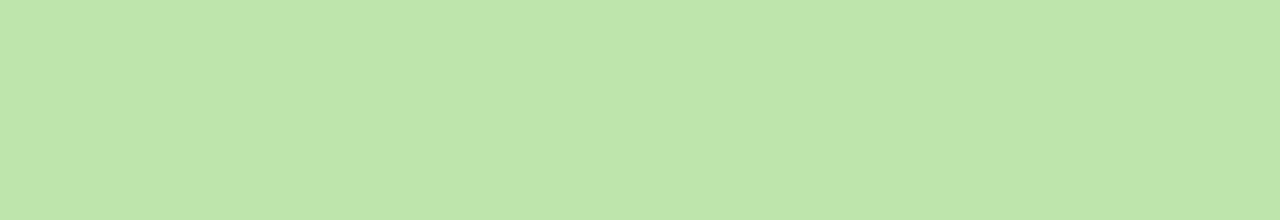
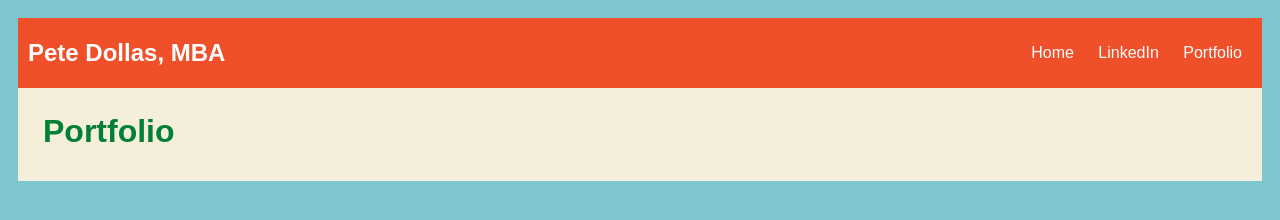
Before and after one commit to pete-dollas/2023-Academic-Projects, a plain HTML site: page portfolio.html in a window 1280 px wide. Drawn offline with Linux system fonts and the light colour scheme.

Commit message:
technically compliant version up to assignment

```diff
--- a/portfolio.html
+++ b/portfolio.html
@@ -1,14 +1,111 @@
 <!DOCTYPE html>
 <html>
     <head>
+        <! Meta items and my attempt at CSS style sheet >
         <meta http-equiv="x-ua-compatible" content="ie=edge" />
         <meta name="viewport" content="width=device-width, initial-scale=1" />
         <link rel="stylesheet" type="text/css" href="https://pete-dollas.github.io/style.css" />
 
         <title>Pete Dollas, MBA</title>
+
+        <style type="text/css">
+            body {
+                background: rgb(125, 198, 205);
+                color: rgb(45, 45, 45);
+                padding: 10px;
+                font-family: arial;
+            }
+            header {
+                font-size: 1.5em;
+                font-weight: bold;
+            }
+            h1 {
+                margin: 10px;
+            }
+            #all-contents {
+                max-width: 800px;
+                margin: auto;
+            }
+
+            /* navigation menu */
+            nav {
+                background: rgb(239, 80, 41);
+                margin: 0 auto;
+                display: flex;
+                padding: 10px;
+            }
+            nav header {
+                display: flex;
+                align-items: center;
+                color: rgb(255, 255, 255);
+                flex: 1;
+            }
+            nav ul {
+                list-style-image: none;
+            }
+            nav li {
+                display: inline-block;
+                padding: 0 10px;
+            }
+            nav a {
+                text-decoration: none;
+                color: #fff;
+            }
+
+            /* main container area beneath menu */
+            main {
+                background: rgb(245, 238, 219);
+                display: flex;
+            }
+            .content {
+                flex: 1;
+                padding: 15px;
+            }
+             /* portfolio styles */
+             #portfolio {
+                list-style-type: none;
+                padding-left: 0;
+            }
+
+            #portfolio li {
+                background: #fff;
+                padding: 10px;
+                border-radius: 10px;
+                margin-bottom: 10px;
+            }
+
+            #portfolio li:hover {
+                background: #eee;
+            }
+
+            #portfolio a {
+                text-decoration: none;
+                color: #454545;
+            }
+        </style>
         <body>
             <div id="all contents">
-
+                <nav>
+                    <header>Pete Dollas, MBA</header>
+                <ul>
+                    <li>
+                        <a href="index.html"> Home </a>
+                    </li>
+                    <li>
+                        <a href="https://www.linkedin.com/in/peter-d-337383260/"> LinkedIn </a>
+                    </li>
+                    <li>
+                        <a href="portfolio.html"> Portfolio </a>
+                    </li>
+                </ul>
+                </nav>
+                <main>
+                    <div class="content">
+                        <h1>Portfolio</h1>
+                        <ul id="portfolio">
+                        </ul>
+                    </div>
+                </main>
             </div>
         </body>
     </head>
```
Also changed, not shown: index.html (+1 -0 lines).
